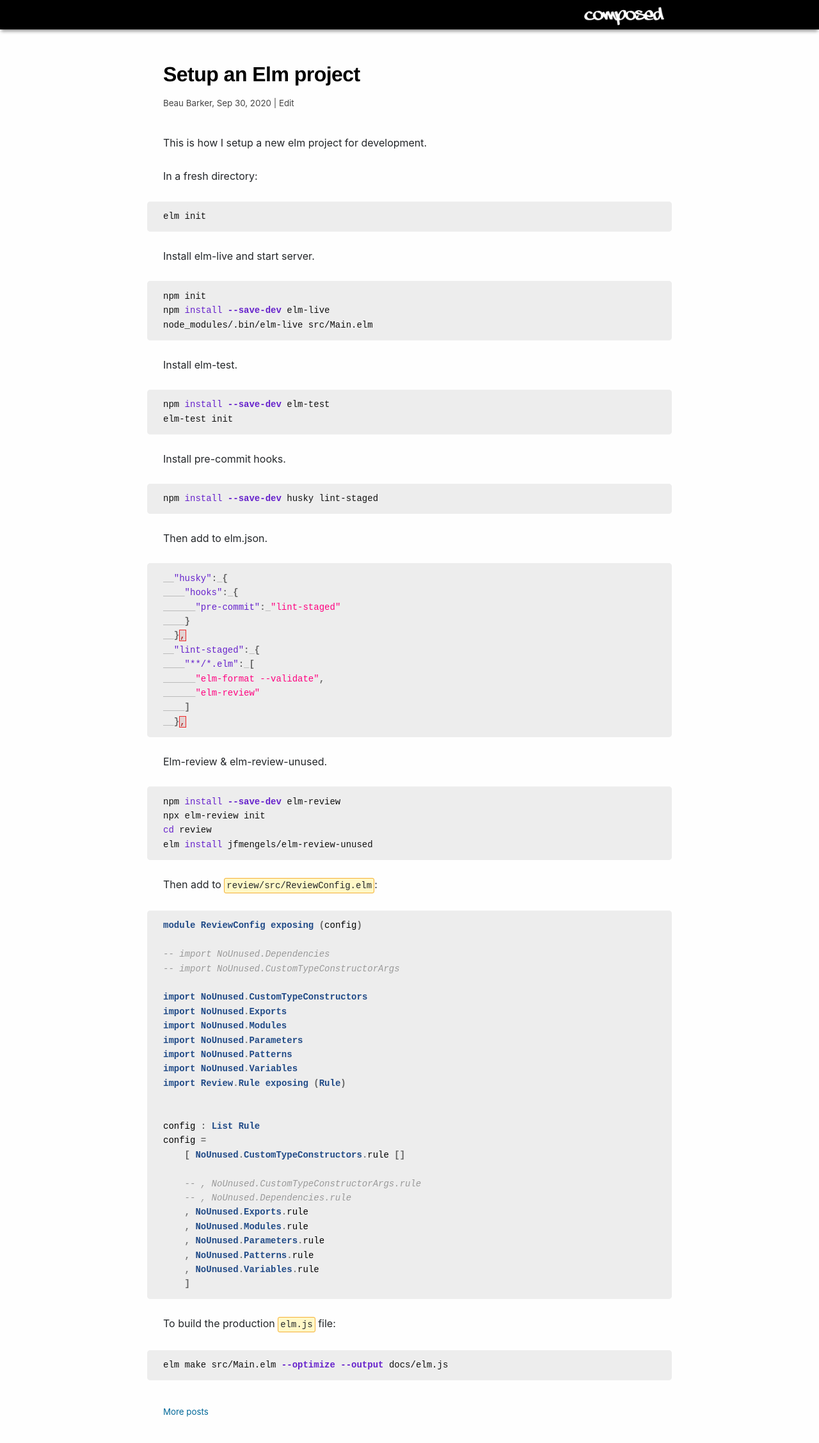
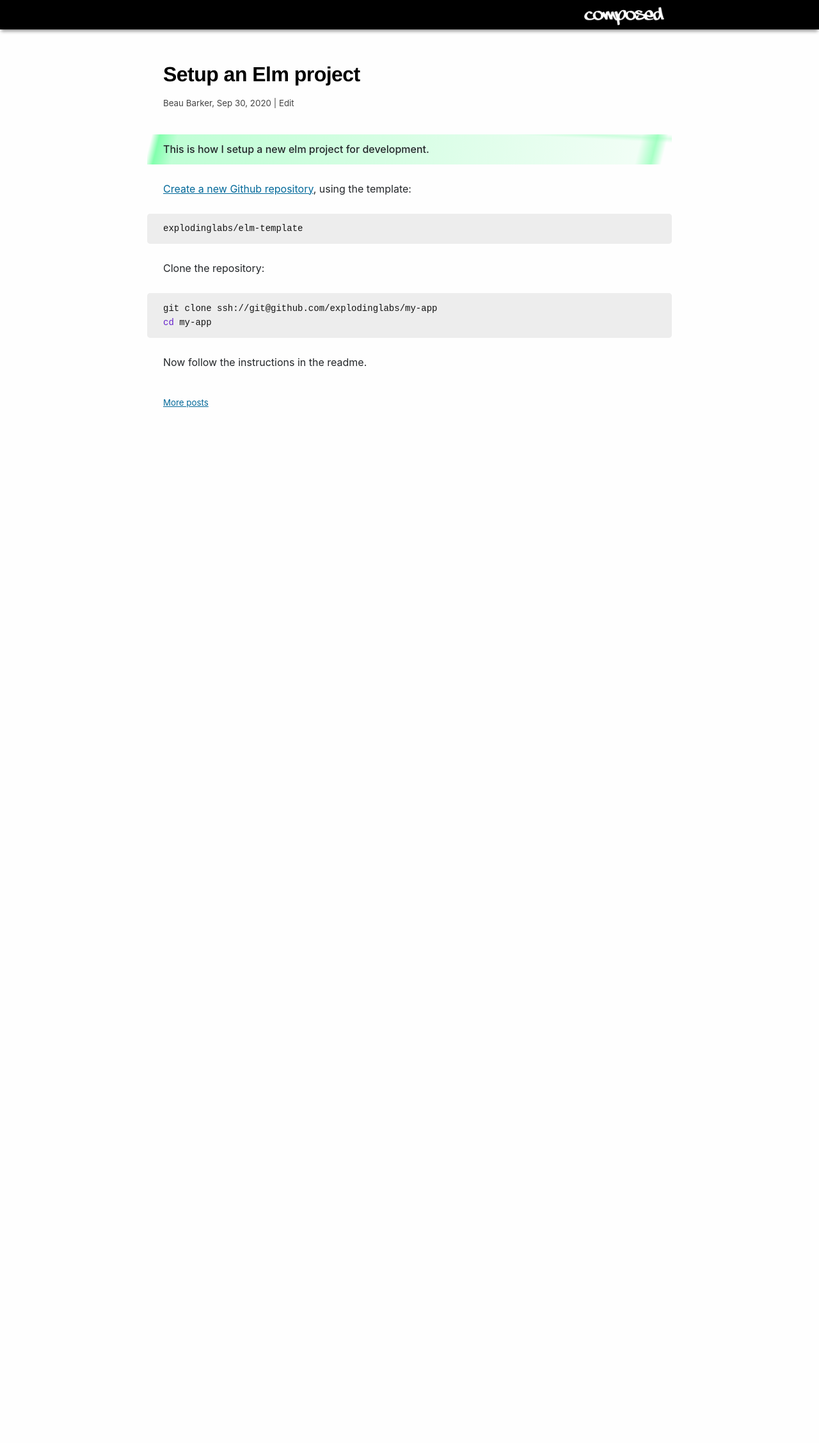
Before and after one commit to explodinglabs/explodinglabs.github.io, a Jekyll site: the page built from docs/_posts/2020-09-30-setup-elm-project.markdown, in a window 1280 px wide. Shown: the whole page at 64% size. Built offline with Jekyll 4.4.1, drawn with Linux system fonts in a browser that asks for light colours; after the commit the page ends 900 px from its top, so only the background shows below that.

Commit message:
Underline article links

````diff
--- a/docs/_posts/2020-09-30-setup-elm-project.markdown
+++ b/docs/_posts/2020-09-30-setup-elm-project.markdown
@@ -3,16 +3,28 @@
 title: Setup an Elm project
 permalink: /elm/setup
 ---
+<div id="intro" markdown="1">
 This is how I setup a new elm project for development.
+</div>
 
-In a fresh directory:
-```sh
-elm init
+[Create a new Github
+repository](https://github.com/organizations/explodinglabs/repositories/new),
+using the template:
+```
+explodinglabs/elm-template
 ```
 
+Clone the repository:
+```sh
+git clone ssh://git@github.com/explodinglabs/my-app
+cd my-app
+```
+
+Now follow the instructions in the readme.
+
+{% comment %}
 Install elm-live and start server.
 ```sh
-npm init
 npm install --save-dev elm-live
 node_modules/.bin/elm-live src/Main.elm
 ```
@@ -25,22 +37,23 @@
 
 Install pre-commit hooks.
 ```sh
-npm install --save-dev husky lint-staged
+npm init
+npm install --dev
 ```
 
-Then add to elm.json.
-```json
-  "husky": {
-    "hooks": {
-      "pre-commit": "lint-staged"
+Then add to `elm.json`:
+```
+    "husky": {
+      "hooks": {
+        "pre-commit": "lint-staged"
+      }
+    },
+    "lint-staged": {
+      "**/*.elm": [
+        "elm-format --validate",
+        "elm-review"
+      ]
     }
-  },
-  "lint-staged": {
-    "**/*.elm": [
-      "elm-format --validate",
-      "elm-review"
-    ]
-  },
 ```
 
 Elm-review & elm-review-unused.
@@ -51,7 +64,7 @@
 elm install jfmengels/elm-review-unused
 ```
 
-Then add to `review/src/ReviewConfig.elm`:
+Then replace `review/src/ReviewConfig.elm` with:
 ```elm
 module ReviewConfig exposing (config)
 
@@ -81,8 +94,8 @@
     ]
 ```
 
-
 To build the production `elm.js` file:
 ```sh
 elm make src/Main.elm --optimize --output docs/elm.js
 ```
+{% endcomment %}
--- a/docs/main.scss
+++ b/docs/main.scss
@@ -196,6 +196,7 @@
 
         a {
             @extend .linktext;
+            text-decoration: underline;
         }
 
         p {
````
